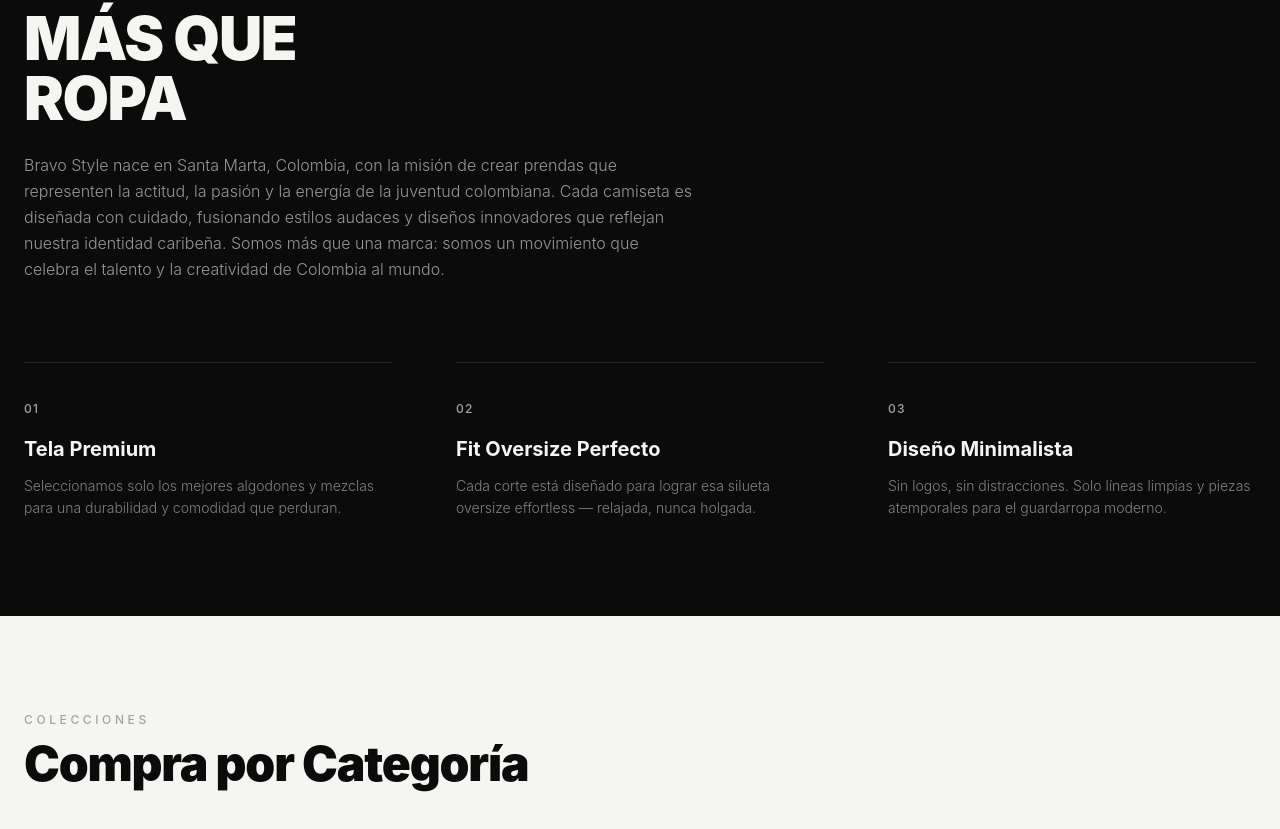
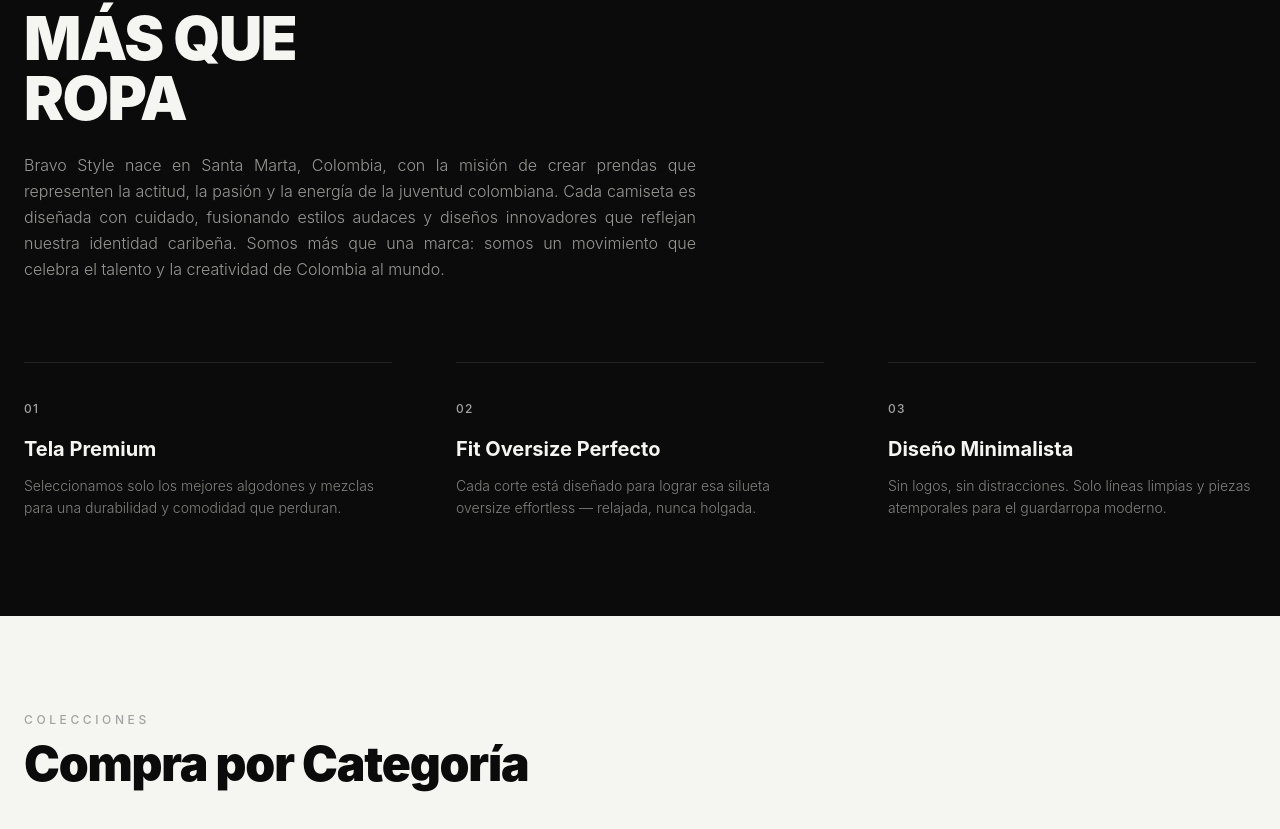
Before and after one commit to montanocjose1/paginawebbravo, a React (Vite) app: page / in a window 1280 px wide. Shown: the part 1751-2580 px from the top of the page. Built offline with nearby package versions, Linux system fonts and the light colour scheme.

Commit message:
Add new features to Bravo Style website

```diff
--- a/src/components/BrandStory.jsx
+++ b/src/components/BrandStory.jsx
@@ -24,7 +24,7 @@
             <br />
             ROPA
           </h2>
-          <p className="mt-6 text-off-white/60 text-sm md:text-base leading-relaxed font-light">
+          <p className="mt-6 text-off-white/60 text-sm md:text-base leading-relaxed font-light text-justify">
             Bravo Style nace en Santa Marta, Colombia, con la misión de crear prendas que representen la actitud, la pasión y la energía de la juventud colombiana. Cada camiseta es diseñada con cuidado, fusionando estilos audaces y diseños innovadores que reflejan nuestra identidad caribeña. Somos más que una marca: somos un movimiento que celebra el talento y la creatividad de Colombia al mundo.
           </p>
         </div>
--- a/src/components/Categories.jsx
+++ b/src/components/Categories.jsx
@@ -4,9 +4,6 @@
 const categories = [
   { name: "Suéteres", image: "https://images.unsplash.com/photo-1556821840-3a63f95609a7?w=800&q=80", slug: "sueteres" },
   { name: "Camisetas", image: "https://images.unsplash.com/photo-1521572163474-6864f9cf17ab?w=800&q=80", slug: "camisetas" },
-  { name: "Pantalones", image: "https://images.unsplash.com/photo-1624378439575-d8705ad7ae80?w=800&q=80", slug: "pantalones" },
-  { name: "Gorras", image: "https://images.unsplash.com/photo-1588850561407-ed78c282e89b?w=800&q=80", slug: "gorras" },
-  { name: "Accesorios", image: "https://images.unsplash.com/photo-1544816155-12df9643f363?w=800&q=80", slug: "accesorios" },
 ];
 
 const containerVariants = {
```
